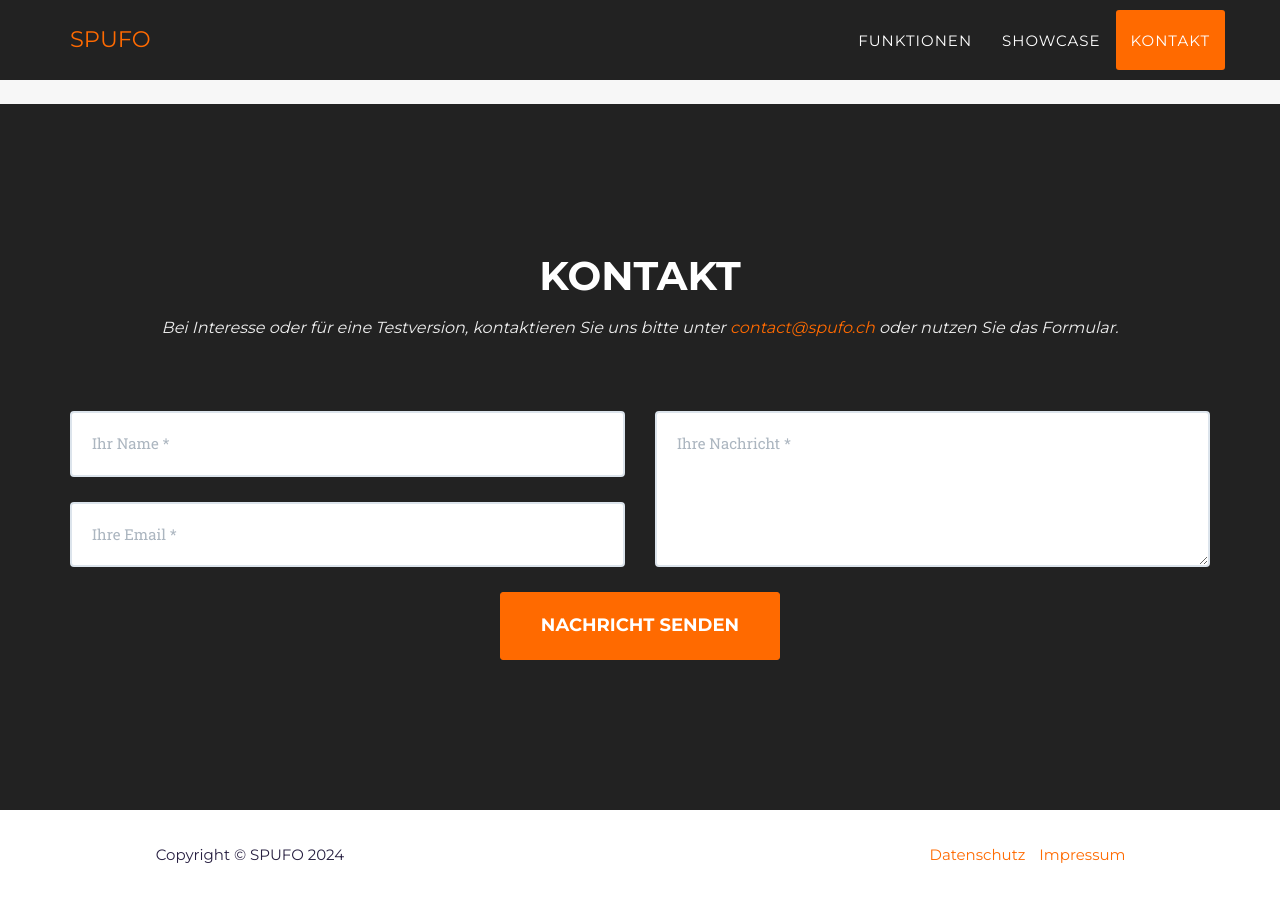
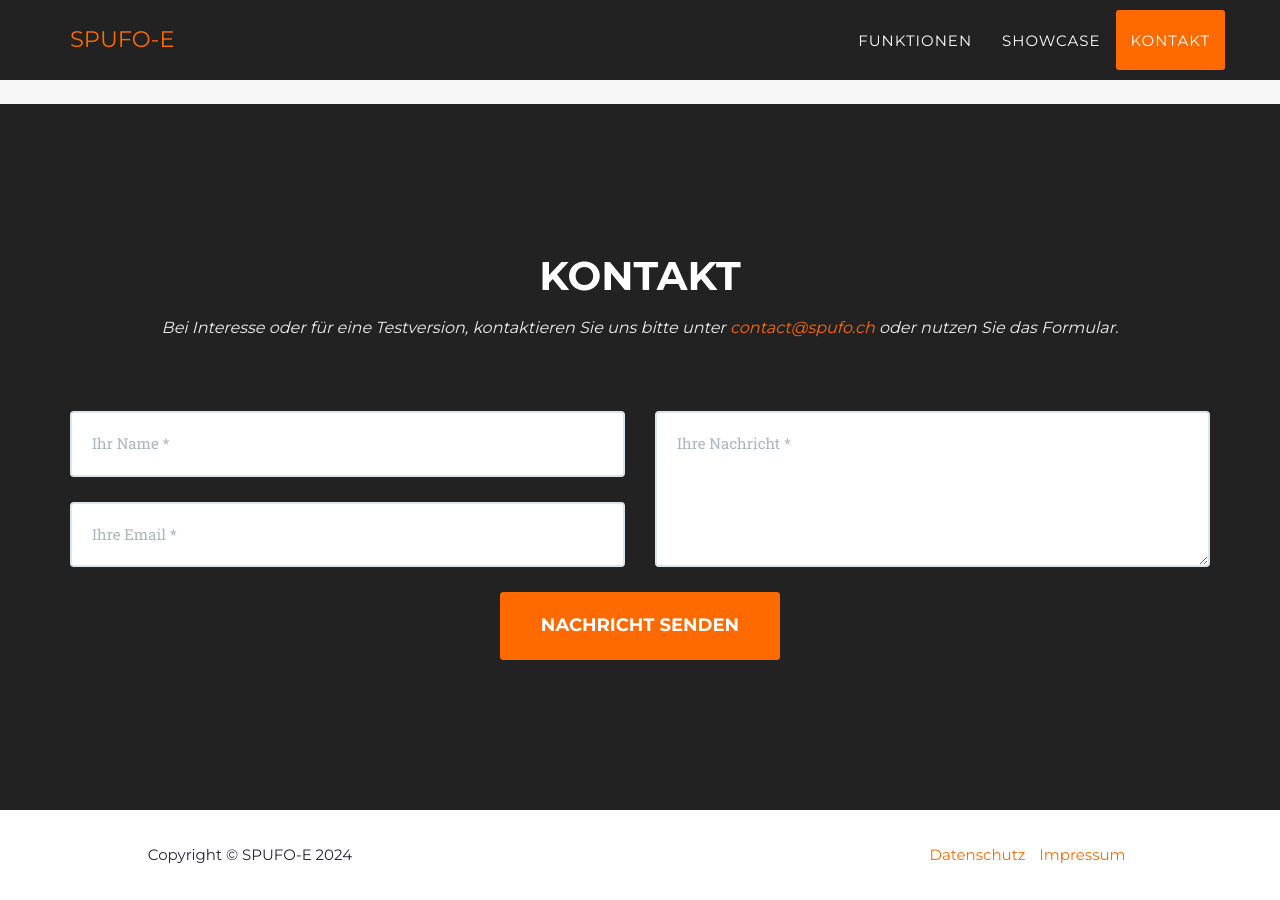
Before and after one commit to spufo/website-english, a Jekyll site: the page built from index.html, in a window 1280 px wide and 900 px high, scrolled down 2562 px. Built offline with Jekyll 4.4.1, drawn with Linux system fonts in a browser that asks for light colours; nearby versions of some CDN libraries; some web fonts are replaced.

```diff
--- a/_config.yml
+++ b/_config.yml
@@ -4,7 +4,7 @@ plugins:
 baseurl:
 
 # Site settings
-title: SPUFO
+title: SPUFO-E
 email: contact@spufo.ch
 description: "SPUFO - Eine App für das Erfassung von Fingerabdrücken an Tatorten."
 
```
